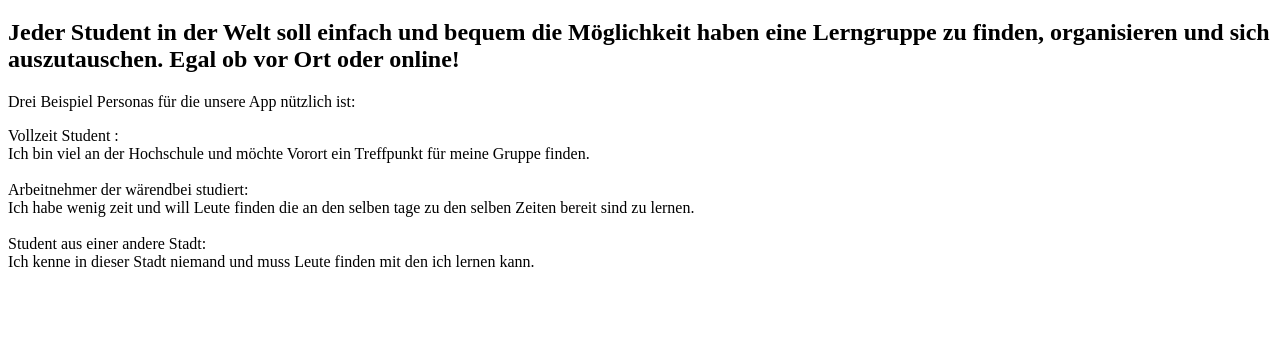
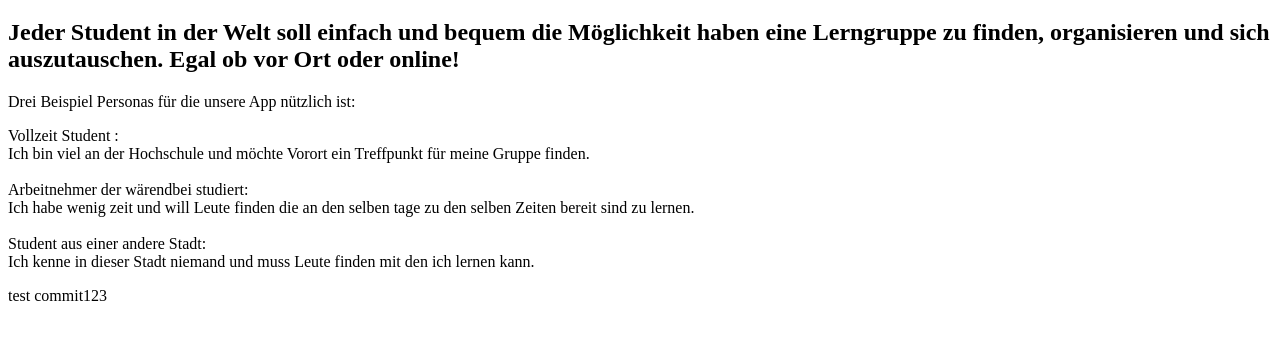
Before and after one commit to FrederikSchomberg/studyBuddy, a plain HTML site: page vision.html in a window 1280 px wide. Shown: the part 61-400 px from the top of the page. Drawn offline with Linux system fonts and the light colour scheme.

Commit message:
test comit

```diff
--- a/vision.html
+++ b/vision.html
@@ -18,5 +18,6 @@
         Student aus einer andere Stadt:<br>
         Ich kenne in dieser Stadt niemand und muss Leute finden mit den ich lernen kann.
         </p>
+        <P>test commit123</P>
 </body>
 </html>
```
